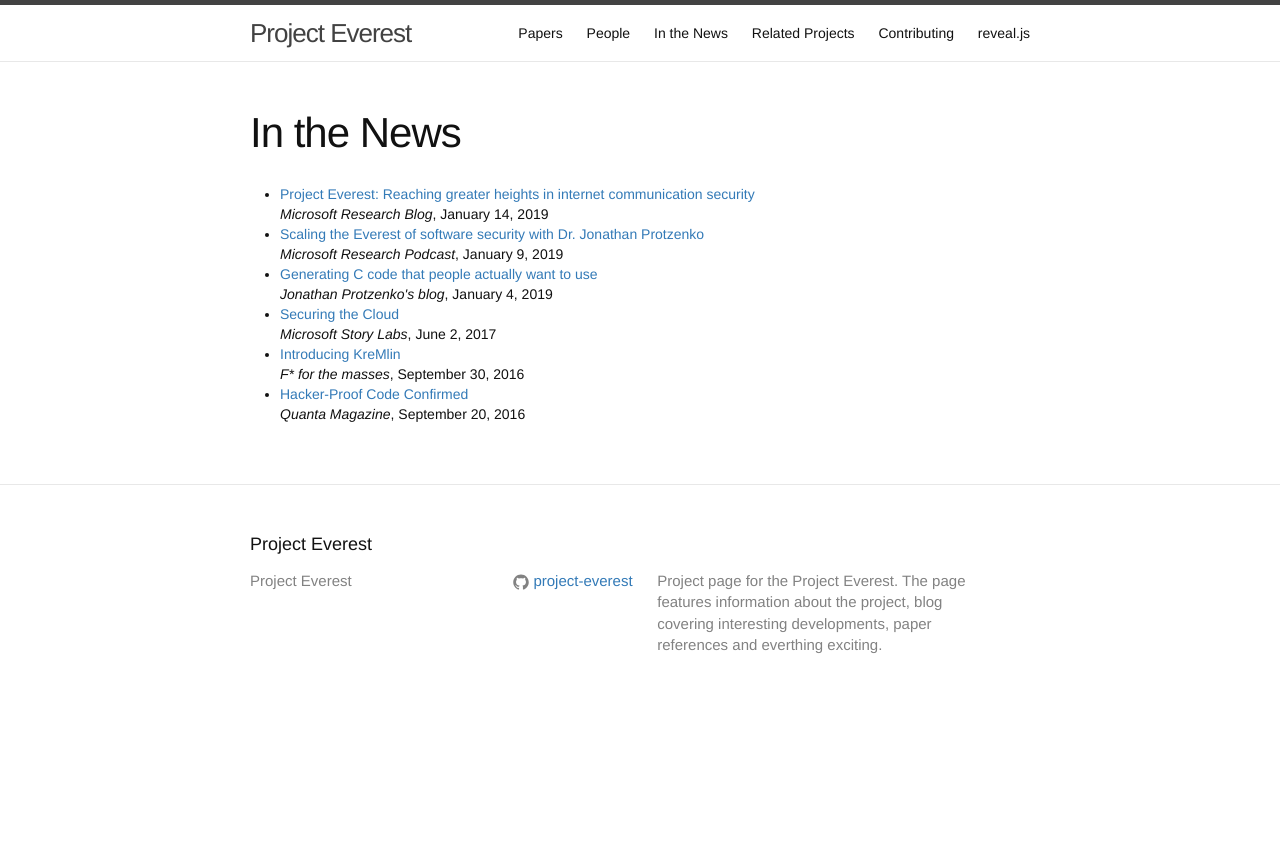
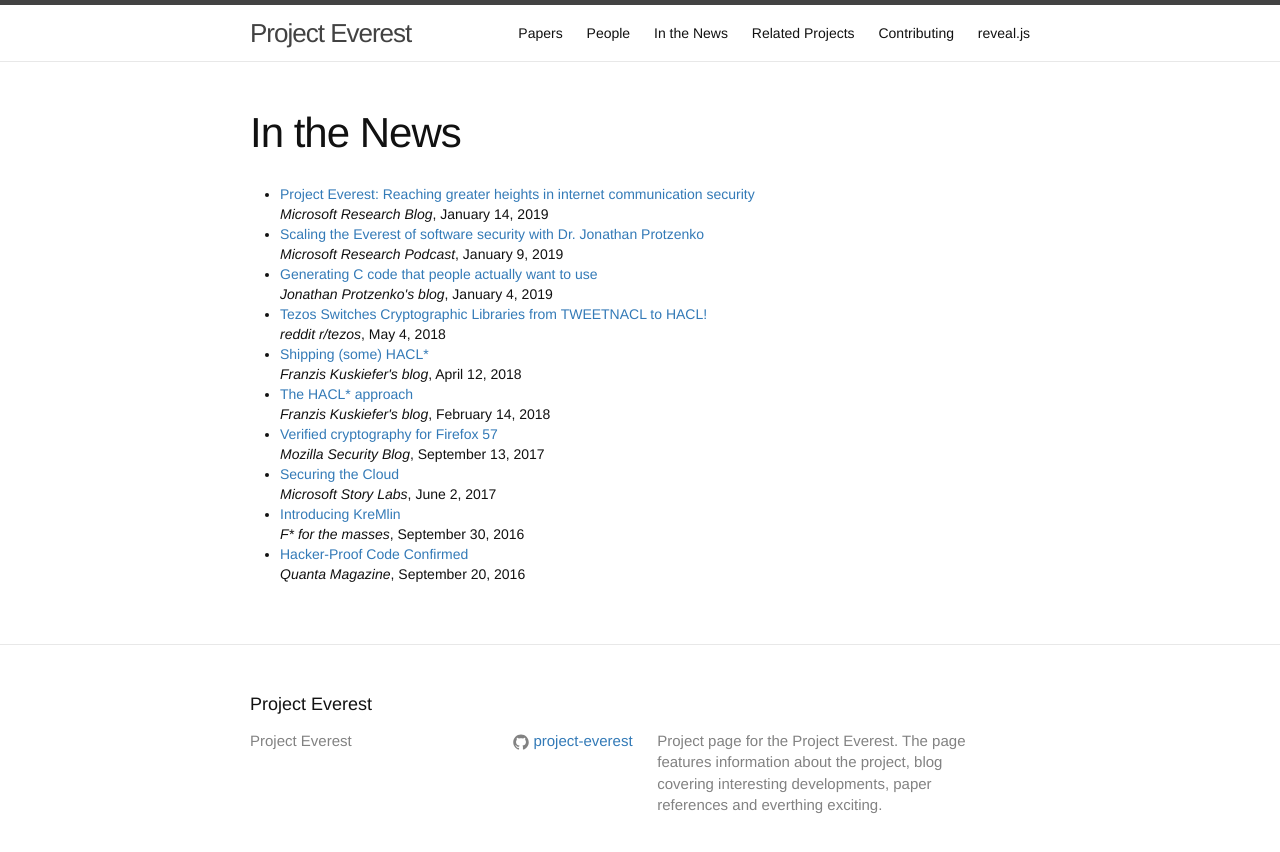
Before and after one commit to project-everest/project-everest.github.io, a Jekyll site: the page built from publicity.md, in a window 1280 px wide. Shown: the top 852 px of the page. Built offline with Jekyll 4.4.1, drawn with Linux system fonts in a browser that asks for light colours.

Commit message:
Also some HACL news

```diff
--- a/_data/publicity.json
+++ b/_data/publicity.json
@@ -21,6 +21,34 @@
     "date" : "January 4, 2019"
   },
   {
+    "title" : "Tezos Switches Cryptographic Libraries from TWEETNACL to HACL!",
+    "url" : "https://www.reddit.com/r/tezos/comments/8hrsz2/tezos_switches_cryptographic_libraries_from/",
+    "venue" : "reddit r/tezos",
+    "description": "",
+    "date" : "May 4, 2018"
+  },
+  {
+    "title" : "Shipping (some) HACL*",
+    "url" : "https://franziskuskiefer.de/post/hacl-nss-integration/",
+    "venue" : "Franzis Kuskiefer's blog",
+    "description": "Integrating code from HACL* into NSS",
+    "date" : "April 12, 2018"
+  },
+  {
+    "title" : "The HACL* approach",
+    "url" : "https://franziskuskiefer.de/post/hacl-star/",
+    "venue" : "Franzis Kuskiefer's blog",
+    "description": "",
+    "date" : "February 14, 2018"
+  },
+  {
+    "title" : "Verified cryptography for Firefox 57",
+    "url" : "https://blog.mozilla.org/security/2017/09/13/verified-cryptography-firefox-57/",
+    "venue" : "Mozilla Security Blog",
+    "description": "",
+    "date" : "September 13, 2017"
+  },
+  {
     "title" : "Securing the Cloud",
     "url" : "https://news.microsoft.com/stories/cloud-security/#sec-12",
     "venue" : "Microsoft Story Labs",
```
